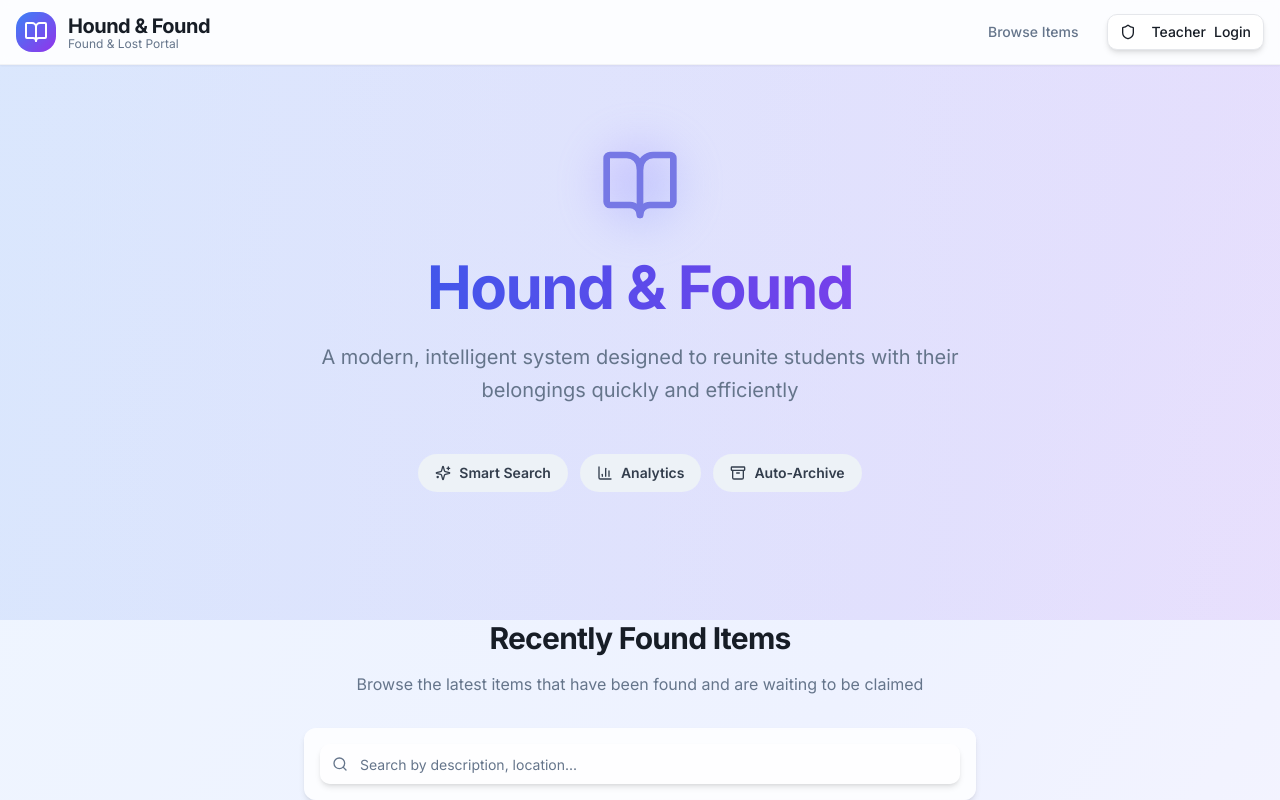
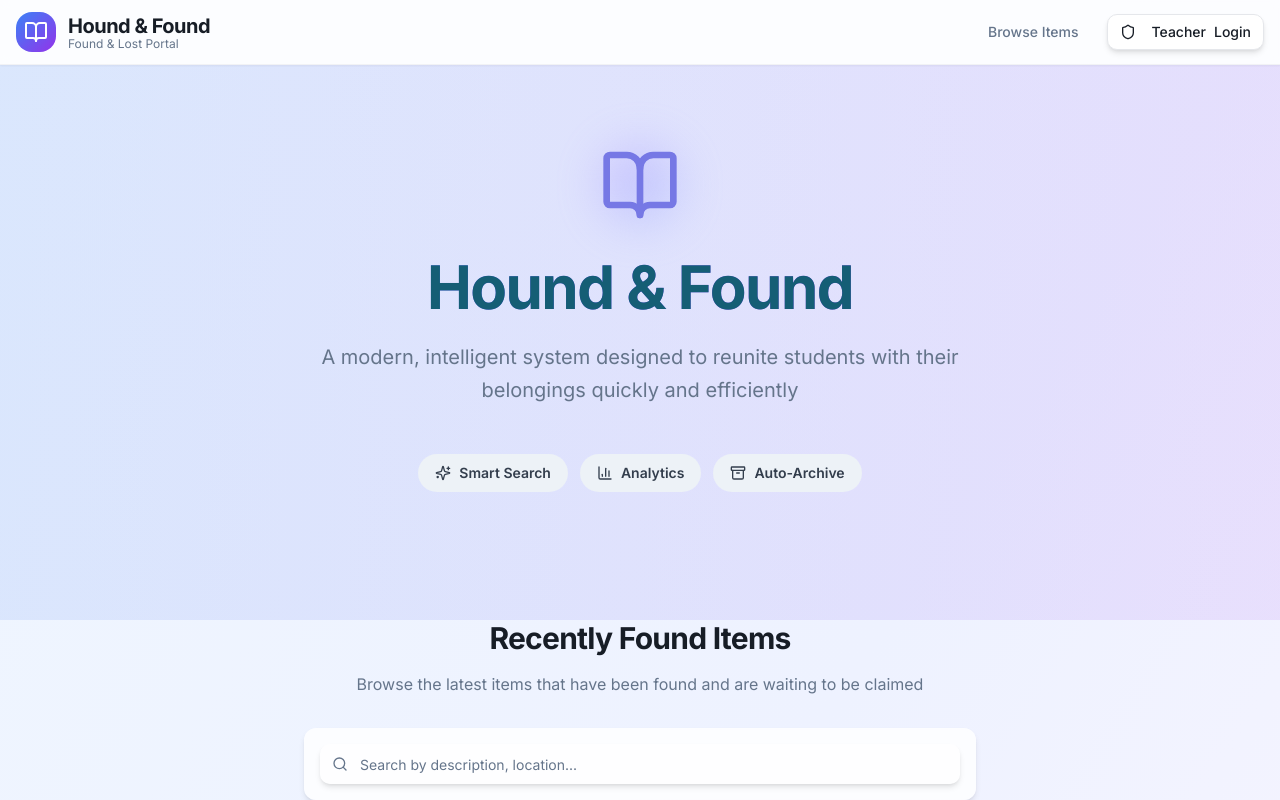
Before and after one commit to s2005-ops/houndnfound, a React (Vite) app: page / in a window 1280 px wide. Shown: the top 800 px of the page. Built offline with nearby package versions, Linux system fonts and the light colour scheme; no server answers; the database is empty; the HTML template or start-up script is replaced by a standard one.

Commit message:
Visual edit in Lovable

```diff
--- a/src/pages/Index.tsx
+++ b/src/pages/Index.tsx
@@ -109,7 +109,7 @@ const Index = () => {
               </div>
             </div>
 
-            <h1 className="text-5xl md:text-6xl font-bold bg-gradient-to-r from-blue-600 to-purple-600 bg-clip-text text-transparent mb-6">Hound &amp; Found</h1>
+            <h1 className="text-5xl font-bold bg-gradient-to-r from-blue-600 to-purple-600 bg-clip-text mb-6 text-cyan-800 md:text-6xl">Hound &amp; Found</h1>
 
             <p className="text-xl text-muted-foreground max-w-2xl mx-auto mb-12 leading-relaxed">
               A modern, intelligent system designed to reunite students with their belongings quickly and efficiently
```
